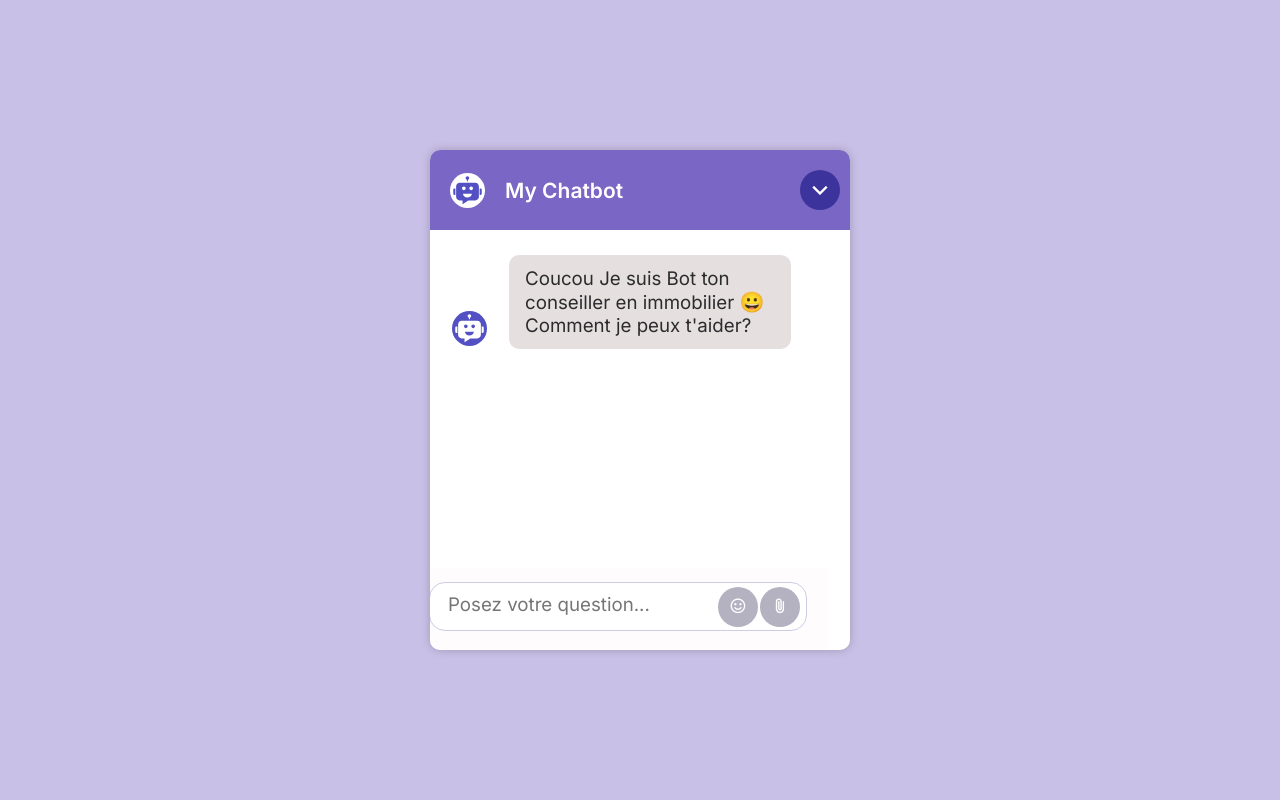
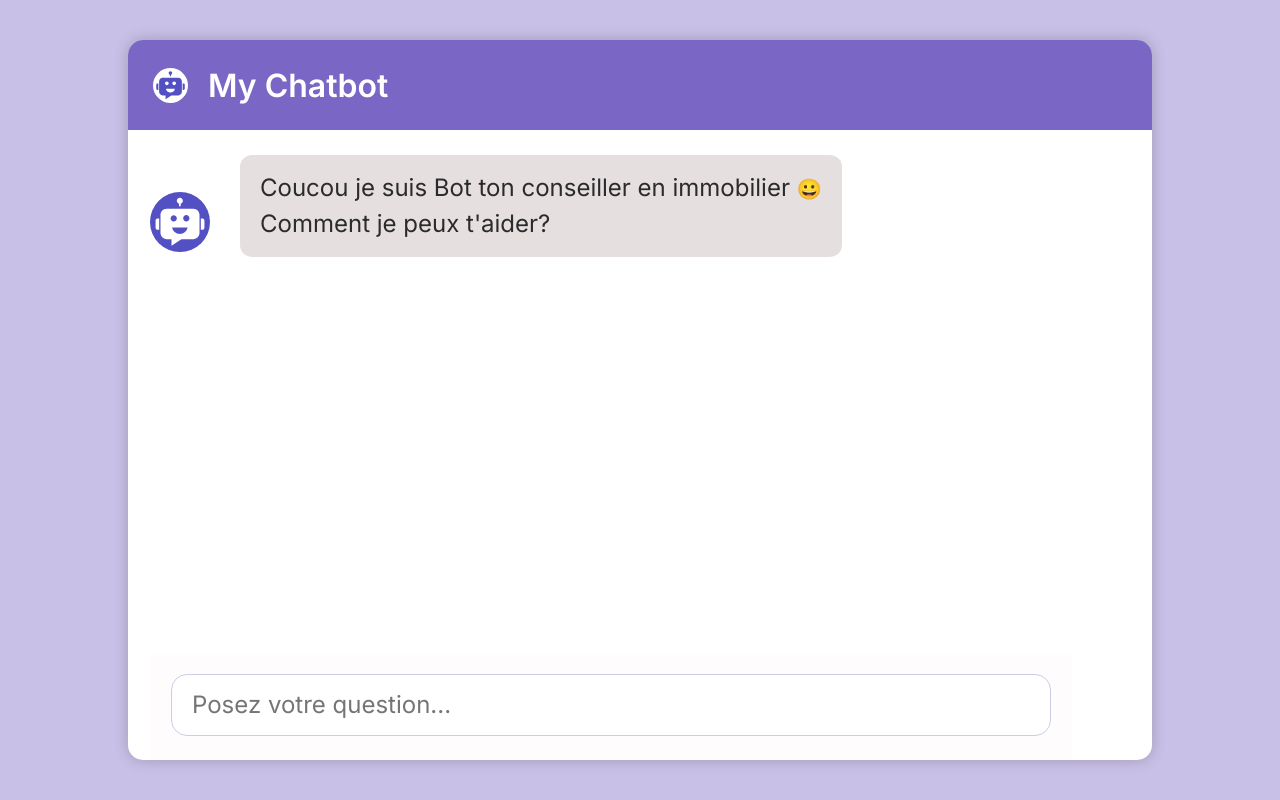
Before and after one commit to JojoKouam/chat_bot, a plain HTML site: page index.html in a window 1280 px wide. Drawn offline with nearby package versions, Linux system fonts and the light colour scheme.

Commit message:
[UPDATE] all files

```diff
--- a/index.html
+++ b/index.html
@@ -20,7 +20,7 @@
                 </svg>
                 <h2 class="logo-text">My Chatbot</h2>
             </div>
-            <button  id="close-chatbot" class="material-symbols-outlined">keyboard_arrow_down</button>
+
         </div>
         <!-- CHATBT BODY-->
         <div class="chatbot-body">
@@ -28,10 +28,13 @@
                 <svg class="bot-avatar" xmlns="http://www.w3.org/2000/svg" width="50" height="50" viewBox="0 0 1024 1024">
                     <path d="M738.3 287.6H285.7c-59 0-106.8 47.8-106.8 106.8v303.1c0 59 47.8 106.8 106.8 106.8h81.5v111.1c0 .7.8 1.1 1.4.7l166.9-110.6 41.8-.8h117.4l43.6-.4c59 0 106.8-47.8 106.8-106.8V394.5c0-59-47.8-106.9-106.8-106.9zM351.7 448.2c0-29.5 23.9-53.5 53.5-53.5s53.5 23.9 53.5 53.5-23.9 53.5-53.5 53.5-53.5-23.9-53.5-53.5zm157.9 267.1c-67.8 0-123.8-47.5-132.3-109h264.6c-8.6 61.5-64.5 109-132.3 109zm110-213.7c-29.5 0-53.5-23.9-53.5-53.5s23.9-53.5 53.5-53.5 53.5 23.9 53.5 53.5-23.9 53.5-53.5 53.5zM867.2 644.5V453.1h26.5c19.4 0 35.1 15.7 35.1 35.1v121.1c0 19.4-15.7 35.1-35.1 35.1h-26.5zM95.2 609.4V488.2c0-19.4 15.7-35.1 35.1-35.1h26.5v191.3h-26.5c-19.4 0-35.1-15.7-35.1-35.1zM561.5 149.6c0 23.4-15.6 43.3-36.9 49.7v44.9h-30v-44.9c-21.4-6.5-36.9-26.3-36.9-49.7 0-28.6 23.3-51.9 51.9-51.9s51.9 23.3 51.9 51.9z"></path>
                 </svg>
-                <div class="message-text">Coucou Je suis Bot ton conseiller en immobilier <span style='font-size:20px;'>&#128512;</span><br/> Comment je peux t'aider?</div>
+
+                <div class="message-text">Coucou je suis Bot ton conseiller en immobilier <span style='font-size:20px;'>&#128512;</span><br/> Comment je peux t'aider?
+                    <button class="see-more-btn" style="display: none;">Voir plus</button>
+                </div>
             </div>
-            <div class="message user-message">
-                 <!-- CHATBT BODY-
+            <div class="message user-message"></div>
+                 <!-- CHATBOT BODY
                 <div class="message-text">Lorem ipsum dolor sit amet consectetur adipisicing elit.</div>
             </div>
             <CHATBT thinking
@@ -55,12 +58,7 @@
             <form action ="#" class="chat-form">
                 <textarea required placeholder="Posez votre question..." class="message-input"></textarea>
                 <div class="chat-controls">
-                    <button type="button" class="material-symbols-outlined">
-                        sentiment_satisfied
-                        </button>
-                        <button type="button" class="material-symbols-outlined">
-                        attach_file
-                        </button>
+
                         <button id="send-message" type="submit"class="material-symbols-outlined">
                         send
                     </button>
--- a/script.js
+++ b/script.js
@@ -1,9 +1,8 @@
-// on veut voir le message ecrit s'afficher lorsqu'on presse le boutton
 const messageInput= document.querySelector(".message-input");
 const chatBody = document.querySelector(".chatbot-body");
 const sendMessage =document.querySelector("#send-message");
 
-// Epe de l'Api
+// Configuration de l'Api
 API_KEY = "AIzaSyD0mAocoK8dbVtLDv_bk6a37OHBozKZftA";
 const API_URL=`https://generativelanguage.googleapis.com/v1beta/models/gemini-1.5-flash:generateContent?key=${API_KEY}`;
 
@@ -21,7 +20,7 @@ const createMessageElement = (content, ...classes) => {
 }
 
 // Liste des mots-clés liés à l'immobilier
-const immobilierKeywords = ["maison", "appartement", "terrain", "achat", "vente", "loyer", "hypothèque", "agence immobilière", "investissement", "propriété", "agence immobilière en Côte d'Ivoire", "prix de terrain en Côte d'Ivoire"];
+const immobilierKeywords = ["immobilier" ,"maison", "appartement", "terrain", "achat", "vente", "loyer", "hypothèque", "agence immobilière", "investissement", "propriété", "agence immobilière en Côte d'Ivoire", "prix de terrain en Côte d'Ivoire","bien foncier", "Le prix de l'immobilier dans les villes de la Côte d'Ivoire","Les agences immobilières dans les villes de la Côte d'Ivoire", "immobilier dans les villes du monde"];
 
 // Fonction pour vérifier si un message parle d'immobilier
 const isRealEstateQuestion = (message) => {
@@ -31,9 +30,10 @@ const isRealEstateQuestion = (message) => {
 // générer une réponse du chat avec Api
 const generateBotResponse = async (incomingMessageDiv) =>{
     const messageElement= incomingMessageDiv.querySelector('.message-text');
+
     // Vérifier si la question parle bien d'immobilier avant d'envoyer à l'API
     if (!isRealEstateQuestion(userData.message)) {
-        messageElement.innerText = "Je suis spécialisé en immobilier. Posez-moi des questions sur l'achat, la vente ou la location de biens prix!";
+        messageElement.innerText = "Salut je suis spécialisé en immobilier. Posez-moi des questions sur l'achat, la vente ou la location de biens prix!";
         incomingMessageDiv.classList.remove("thinking");
         return;
     }
@@ -65,38 +65,6 @@ const generateBotResponse = async (incomingMessageDiv) =>{
     }
 };
 
-// on va revenir dessus pour specidier le message de notre ia
-    // const requestOptions = {
-    //     method: 'POST',
-    //     headers: {
-    //         'Content-Type': 'application/json',
-    //     },
-    //     body: JSON.stringify({
-    //         contents: [{
-    //             parts:[{text: userData.message }]
-    //             }]
-    //     }),
-
-    // }
-    // envoyer la requete a l'api pour generer une pensée
-    // try {
-    //     const response = await fetch(API_URL, requestOptions);
-    //     const data = await response.json();
-
-    //     if (!isRealEstateQuestion(userData.message)) {
-    //         messageElement.innerText = "Je suis spécialisé en immobilier. Posez-moi des questions sur l'achat, la vente ou la location de biens !";
-    //         incomingMessageDiv.classList.remove("thinking");
-    //         return;
-    //     }
-        // afficher la pensée du chatbot
-//         const apiResponse = data.candidates[0].content.parts[0].text.replace(/\*\*(.*?)\*\*/g, "$1").trim();
-//         messageElement.innerText= apiResponse;
-//     } catch (error) {
-//         console.error('Error:', error);
-//         messageElement.innerText = "Désolé, une erreur est survenue.";
-// }finally {
-//     incomingMessageDiv.classList.remove("thinking");
-// }}
 
 
 // fonction qui affiche le message de l'autre utilisateur
@@ -119,11 +87,6 @@ const handleOutgoingMessage= (e) => {
 
     messageInput.value = ""; // Effacer le champ après l'envoi
 
-    // Afficher l'indicateur de pensée du bot
-
-    // outgoingMessageDiv.querySelector(".message-text").textContent = userData.message;
-    // chatBody.appendChild(outgoingMessageDiv);
-
     // fonction qui affiche la pensée du chatbot
 setTimeout(()=>{
     const messageContent = `<div class="message bot-message">
@@ -141,16 +104,12 @@ setTimeout(()=>{
             </div>`;
     const incomingMessageDiv = createMessageElement(messageContent,"bot-message", "thinking");
     chatBody.appendChild(incomingMessageDiv );
-    // generer la reponsz de chat avect gemini
+    // generer la reponse de chat avec gemini
     generateBotResponse(incomingMessageDiv);
 
-},600)
+},500)
 };
 
-// fonction qui affiche la pensée du chatbot
-setTimeout(()=>{
-
-})
 
 // fonction qui affiche le message de notre utilisateur
 messageInput.addEventListener("keydown", (e) => {
--- a/style.css
+++ b/style.css
@@ -1,6 +1,7 @@
 
 @import url('https://fonts.googleapis.com/css2?family=Inter:ital,opsz,wght@0,14..32,100..900;1,14..32,100..900&display=swap');
 
+/* Réinitialisation des styles par défaut */
 *{
     box-sizing: border-box;
     margin: 0;
@@ -9,39 +10,45 @@
 
 }
 
+/* Style de base pour le corps de la page */
 body {
     display: flex;
     justify-content: center;
     align-items: center;
     min-height: 100vh;
     background: #7a66c469;
+    margin: 0; /*supprimer les marges par défaut*/
 }
 
+/* Conteneur principal du chatbot */
 .chatbot-popup{
     background-color: #fff;
-    width: 420px;
-    height: 500px;
-    border-radius: 10px;
-    box-shadow: 0 0 10px rgba(0,0,0,0.2);
+    width: 80vw; /* Augmenter la largeur */
+    height: 90vh; /* Augmenter la hauteur */
+    border-radius: 15px; /* Arrondir les coins */
+    box-shadow: 0 0 15px rgba(0,0,0,0.2); /* Ombre plus prononcée */
     overflow: hidden;
     position: relative;
 }
 
+/* En-tête du chatbot */
 .chat-header{
     display: flex;
     justify-content: space-between;
     align-items: center;
-    padding: 20px;
+    padding: 25px; /* Augmenter le padding */
     background-color: #7a66c4;
+    height: 90px; /* Augmenter la hauteur */
 }
 
-/* Header  les infos de mon entête */
+/* Informations de l'en-tête (logo et texte) */
 .chat-header .header-info{
     display: flex;
     gap: 10px;
     align-items: center;
 }
-/* Header  le logo */
+
+/* Style du logo */
 .header-info .logo {
     width: 35px;
     height: 35px;
@@ -51,98 +58,89 @@ body {
     fill: #5350C4;
 }
 
-/* Header le text de logo */
+/* Style du texte du logo */
 .header-info .logo-text {
-    font-size: 1.31rem;
+    font-size: 2rem; /* Augmenter la taille de la police */
     color: #fff;
     font-weight: 600;
 }
 
-/* Header la flêche */
-.chat-header #close-chatbot{
-    font-size: 1.9rem;
-    color: #fff;
-    cursor: pointer;
-    height: 40px;
-    width: 40px;
-    margin-right: -10px ;
-    padding-top: 2px;
-    background: #3d339c;
-    border-radius: 50%;
-    border: none;
-}
 
-/* Header la flêche survol*/
-.chat-header #close-chatbot:hover{
-    background: #5350C4;
-}
-
-/* le corps de mon chat*/
+/* Corps du chatbot (zone des messages) */
 .chatbot-body{
     display:flex;
     flex-direction: column;
     overflow-y:auto ;
     padding: 25px 22px;
-    gap: 10px;
-    height: 300px;
+    gap: 25px; /* Espacement entre les messages */
+    height: 800px; /* Augmenter la hauteur */
     margin-bottom: 50px;
 }
 
+/* Style des messages */
 .chatbot-body .message{
     display: flex;
     align-items: center;
-    gap: 12px;
+    gap: 15px;
 }
 
+/* Style du texte des messages */
 .chatbot-body .message .message-text{
-    padding: 12px 16px;
-    font-size: 1.17rem;
+    padding: 15px 20px; /* Augmenter le padding */
+    font-size: 1.5rem; /* Augmenter la taille de la police */
     background: #f1f1f1;
-    border-radius: 10px;
-    max-width: 75%;
+    border-radius: 12px; /* Arrondir les coins */
+    max-width: 80%; /* Augmenter la largeur maximale */
+    line-height: 1.5; /* Espacement entre les lignes */
 }
 
 
-
+/* Style des messages de l'utilisateur */
 .chatbot-body .user-message{
     flex-direction: column;
     align-items: flex-end;
 }
 
-
+/* Style des messages du bot */
 .chatbot-body .bot-message .bot-avatar{
-    width: 35px;
-    height: 35px;
+    width: 60px; /* Augmenter la largeur */
+    height: 60px; /* Augmenter la hauteur */
     background: #5350C4;
     border-radius: 50%;
-    margin-right: 10px;
+    margin-right: 15px; /* Espacement supplémentaire */
     fill: #fff;
     align-self: flex-end;
     flex-shrink: 0;
-    margin-bottom: 3px;
+    margin-bottom: 5px;
 
 }
 
+
+/* Style du texte des messages du bot */
 .chatbot-body .bot-message .message-text{
-    padding: 12px 16px;
-    font-size: 1.17rem;
+    padding: 15px 20px; /* Augmenter le padding */
+    font-size: 1.5rem; /* Augmenter la taille de la police */
     background: #d6caca9a;
     color: #2b2b2e;
-    border-radius: 10px;
-    max-width: 75%;
-    align-self: flex-end;
+    border-radius: 12px; /* Arrondir les coins */
+    max-width: 80%; /* Augmenter la largeur maximale */
+    line-height: 1.5; /* Espacement entre les lignes */
 }
+
+/* Style des indicateurs de pensée (points animés) */
 .chatbot-body .bot-message .thinking .message-text{
     padding: 2px 16px;
 }
 
+
 .chatbot-body .user-message .message-text{
-    padding: 12px 16px;
-    font-size: 1.17rem;
+    padding: 15px 20px; /* Augmenter le padding */
+    font-size: 1.5rem; /* Augmenter la taille de la police */
     background: #7a66c4;
     color: #fff;
-    border-radius: 10px;
-    max-width: 75%;
+    border-radius: 12px; /* Arrondir les coins */
+    max-width: 80%; /* Augmenter la largeur maximale */
+    line-height: 1.5; /* Espacement entre les lignes */
 
 }
 /* incation de pensée de mon chat*/
@@ -153,8 +151,8 @@ body {
 }
 
 .chatbot-body .bot-message .thinking-indicator .dot{
-    width: 7px;
-    height: 7px;
+    width: 12px; /* Augmenter la largeur */
+    height: 12px; /* Augmenter la hauteur */
     opacity: 0.7;
     background: #6F6BC2;
     border-radius: 50%;
@@ -173,6 +171,7 @@ body {
 .chatbot-body .bot-message .thinking-indicator.dot:nth-child(3){
     animation-delay: 0.4s;
 }
+
 @keyframes dotPulse {
     0%, 44% {
         transform: translateY(0);
@@ -189,15 +188,15 @@ body {
     }
 
 
-/* le pied de page de mon chat*/
+/* Pied de page du chatbot (zone de saisie) */
 .chatbot-footer{
     position: absolute;
     bottom: 0;
-    width: 100%;
+    width: 90%;
     background: #fdfbfba2;
-    padding: 15px 22px 20px;
-}
+    padding: 20px 22px 25px; /* Augmenter le padding */}
 
+/* Style du formulaire de saisie */
 .chatbot-footer .chat-form{
     display: flex;
     align-items: center;
@@ -206,23 +205,27 @@ body {
     outline: 1px solid #CCCCE5;
 }
 
+/* Effet de focus sur le formulaire */
 .chatbot-footer .chat-form:focus-within{
     border: 1px solid #7a66c4;
     box-shadow: 0 0 10px rgba(0,0,0,0.2);
     outline: 2px solid #fff;
 }
+
+/* Style de la zone de saisie de texte */
 .chat-form .message-input{
-    padding: 10px 0 13px 18px;
+    padding: 15px 20px; /* Augmenter le padding */
     border: none;
     background: transparent;
-    font-size: 1.17rem;
+    font-size: 1.5rem; /* Augmenter la taille de la police */
     outline: none;
-    height: 47px;
-    width: 100%;
-    border-radius: inherit;
-    resize: none;
+    height: 60px; /* Réduire la hauteur */
+    width: 80%; /* Réduire la largeur */
+    border-radius: 12px;
+    resize: none; /* Empêcher le redimensionnement */
 }
 
+/* Style des boutons de contrôle */
 .chat-form .chat-controls{
     display: flex;
     padding-right: 6px;
@@ -232,32 +235,41 @@ body {
 
 }
 
+/* Style des boutons */
 .chat-form .chat-controls button{
     background: #b4b1c0;
     color: #fff;
     border: none;
     border-radius: 50%;
-    height: 40px;
-    width: 40px;
+    height: 40px; /* Augmenter la hauteur */
+    width: 40px; /* Augmenter la largeur */
     cursor: pointer;
-    font-size: 1.15rem;
+    font-size: 1.5rem; /* Augmenter la taille de la police */
     transition: 0.3s ease;
 }
-/* button d'envoi */
 
+
+/* Style du bouton d'envoi */
 .chat-form .chat-controls #send-message{
-    display: none; /*on cache ici le bouton d'envoie de message */
+    display: none; /* On cache ici le bouton d'envoi de message */
     background: #5350C4;
     color: #fff;
+    height: 40px; /* Réduire la hauteur */
+    width: 40px; /* Réduire la largeur */
 }
 
+
+/* Affichage du bouton d'envoi lorsque la zone de saisie est valide */
 .chat-form .message-input:valid~.chat-controls #send-message{
     display: block; /*on affiche ici le bouton d'envoie de message */
 }
 
+/* Effet de survol pour le bouton d'envoi */
 .chat-form .chat-controls #send-message:hover{
     background: #484491;
 }
+
+/* Effet de survol pour les boutons */
 .chat-form .chat-controls button:hover{
     background: #5350C4;
 }
```
